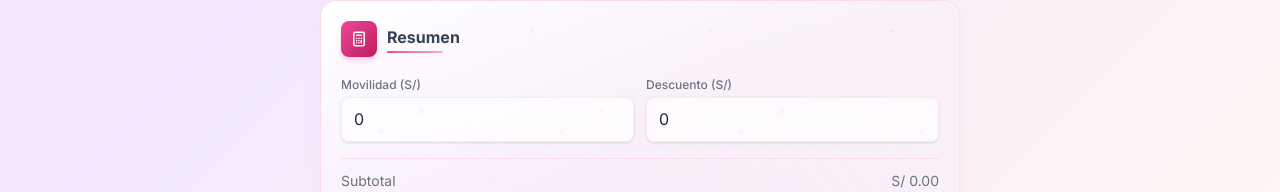
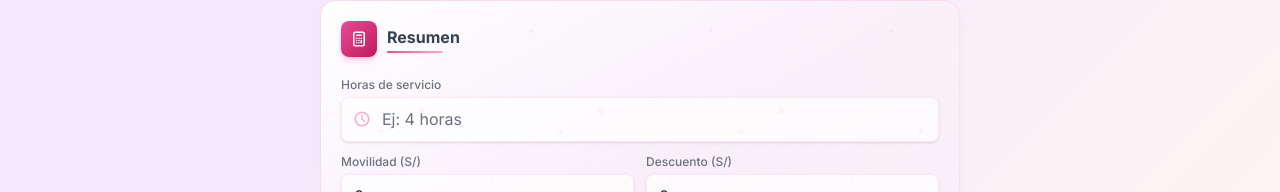
Before and after one commit to inando4/Abylu_Frontend, an Angular app: page /cotizacion in a window 1280 px wide. Shown: the part 1010-1202 px from the top of the page. Built offline with nearby package versions, Linux system fonts and the light colour scheme; no server answers.

Commit message:
Fix: Item names, horaServicio logic

```diff
--- a/src/app/pages/cotizacion/cotizacion.component.html
+++ b/src/app/pages/cotizacion/cotizacion.component.html
@@ -320,6 +320,25 @@
         </div>
       </div>
 
+      <!-- Horas de servicio -->
+      <div class="mb-3">
+        <label class="block text-xs font-medium text-gray-500 mb-1">Horas de servicio</label>
+        <div class="relative">
+          <div class="absolute inset-y-0 left-0 pl-3 flex items-center pointer-events-none" aria-hidden="true">
+            <svg class="w-4.5 h-4.5 text-rosa-300" fill="none" stroke="currentColor" viewBox="0 0 24 24">
+              <path stroke-linecap="round" stroke-linejoin="round" stroke-width="2" d="M12 8v4l3 3m6-3a9 9 0 11-18 0 9 9 0 0118 0z"/>
+            </svg>
+          </div>
+          <input
+            type="text"
+            formControlName="horasServicio"
+            placeholder="Ej: 4 horas"
+            class="w-full rounded-lg border-rosa-100 bg-white/70 pl-10 pr-3 py-2.5 text-sm
+                   focus:border-rosa-400 focus:ring-0 shadow-sm transition-all duration-300"
+          />
+        </div>
+      </div>
+
       <div class="grid grid-cols-2 gap-3 mb-4">
         <div>
           <label class="block text-xs font-medium text-gray-500 mb-1">Movilidad (S/)</label>
--- a/src/app/pages/cotizacion/cotizacion.component.ts
+++ b/src/app/pages/cotizacion/cotizacion.component.ts
@@ -63,6 +63,7 @@ export class CotizacionComponent implements OnInit {
       notas:           [''],
       descuento:       [0, [Validators.required, Validators.min(0)]],
       movilidad:       [0, [Validators.required, Validators.min(0)]],
+      horasServicio:   [''],
       items:           this.fb.array([])
     });
   }
@@ -235,6 +236,7 @@ export class CotizacionComponent implements OnInit {
       notas: formValue.notas || '',
       descuento: formValue.descuento || 0,
       movilidad: formValue.movilidad || 0,
+      horasServicio: formValue.horasServicio || '',
       items: formValue.items.map((item: any) => ({
         productoId: +item.productoId,
         cantidad: item.esIlimitado ? null : +item.cantidad,
--- a/src/app/shared/models/cotizacion.model.ts
+++ b/src/app/shared/models/cotizacion.model.ts
@@ -10,6 +10,7 @@ export interface CrearCotizacionRequest {
   notas: string;
   descuento: number;
   movilidad: number;
+  horasServicio: string;
   items: ItemCotizacionRequest[];
 }
 
```
